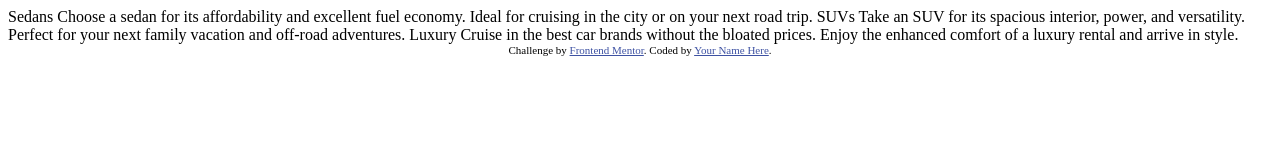
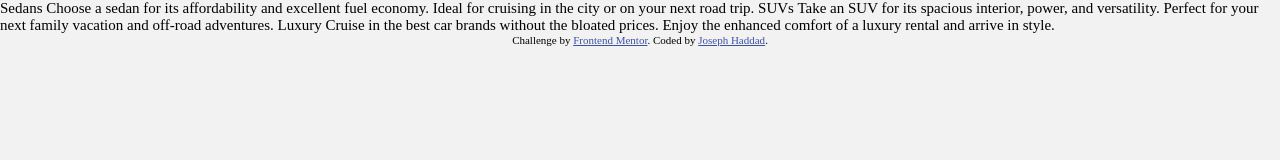
Before and after one commit to joehaddad1000/3-column-preview-card-component, a plain HTML site: page index.html in a window 1280 px wide. Drawn offline with Linux system fonts and the light colour scheme.

Commit message:
upload 1

```diff
--- /dev/null
+++ b/fonts.css
@@ -0,0 +1,2 @@
+@import url('https://fonts.googleapis.com/css2?family=Lexend+Deca&display=swap');
+@import url('https://fonts.googleapis.com/css2?family=Big+Shoulders+Display:wght@700&display=swap');
--- a/index.html
+++ b/index.html
@@ -1,5 +1,6 @@
 <!DOCTYPE html>
 <html lang="en">
+
 <head>
   <meta charset="UTF-8">
   <meta name="viewport" content="width=device-width, initial-scale=1.0"> <!-- displays site properly based on user's device -->
@@ -8,13 +9,24 @@
 
   <title>Frontend Mentor | 3-column preview card component</title>
 
-  <!-- Feel free to remove these styles or customise in your own stylesheet 👍 -->
-  <style>
-    .attribution { font-size: 11px; text-align: center; }
-    .attribution a { color: hsl(228, 45%, 44%); }
-  </style>
+  <link rel="stylesheet" href="style.css">
+  <link rel="stylesheet" href="fonts.css">
+  <link rel="stylesheet" href="containers.css">
 </head>
+
 <body>
+
+  <div class="container">
+    <div class="c1">
+
+    </div>
+    <div class="c2">
+
+    </div>
+    <div class="c3">
+
+    </div>
+  </div>
 
   Sedans
   Choose a sedan for its affordability and excellent fuel economy. Ideal for cruising in the city
@@ -28,9 +40,14 @@
   Cruise in the best car brands without the bloated prices. Enjoy the enhanced comfort of a luxury
   rental and arrive in style.
 
-  <div class="attribution">
-    Challenge by <a href="https://www.frontendmentor.io?ref=challenge" target="_blank">Frontend Mentor</a>.
-    Coded by <a href="#">Your Name Here</a>.
-  </div>
+
+
+  <footer>
+    <div class="attribution">
+      Challenge by <a href="https://www.frontendmentor.io?ref=challenge" target="_blank">Frontend Mentor</a>.
+      Coded by <a href="https://www.frontendmentor.io/profile/joehaddad1000">Joseph Haddad</a>.
+    </div>
+  </footer>
 </body>
+
 </html>
--- /dev/null
+++ b/style.css
@@ -0,0 +1,21 @@
+* {
+  margin: 0;
+  padding: 0;
+  box-sizing: border-box;
+}
+
+body {
+  background-color: rgb(242,242,242);
+ font-size: 15px;
+ min-height: 100vh;
+}
+
+
+.attribution {
+  font-size: 11px;
+  text-align: center;
+}
+
+.attribution a {
+  color: hsl(228, 45%, 44%);
+}
```
Also changed, not shown: containers.css (added), images/icon-sedans.svg.
